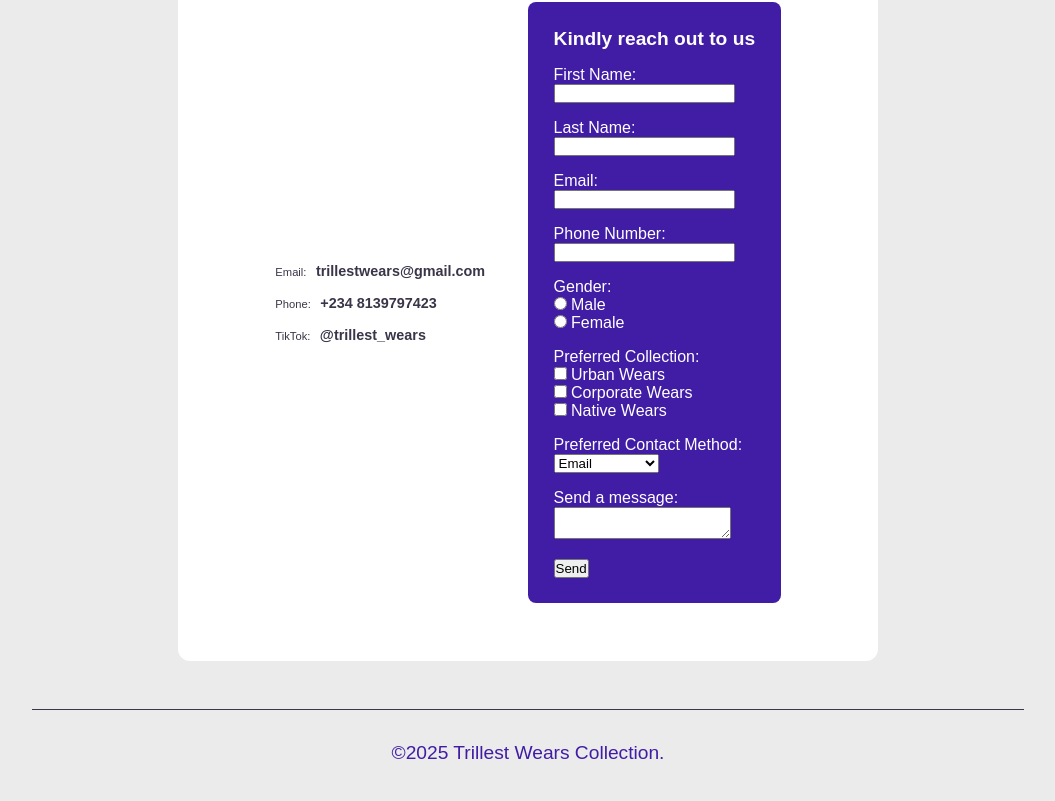
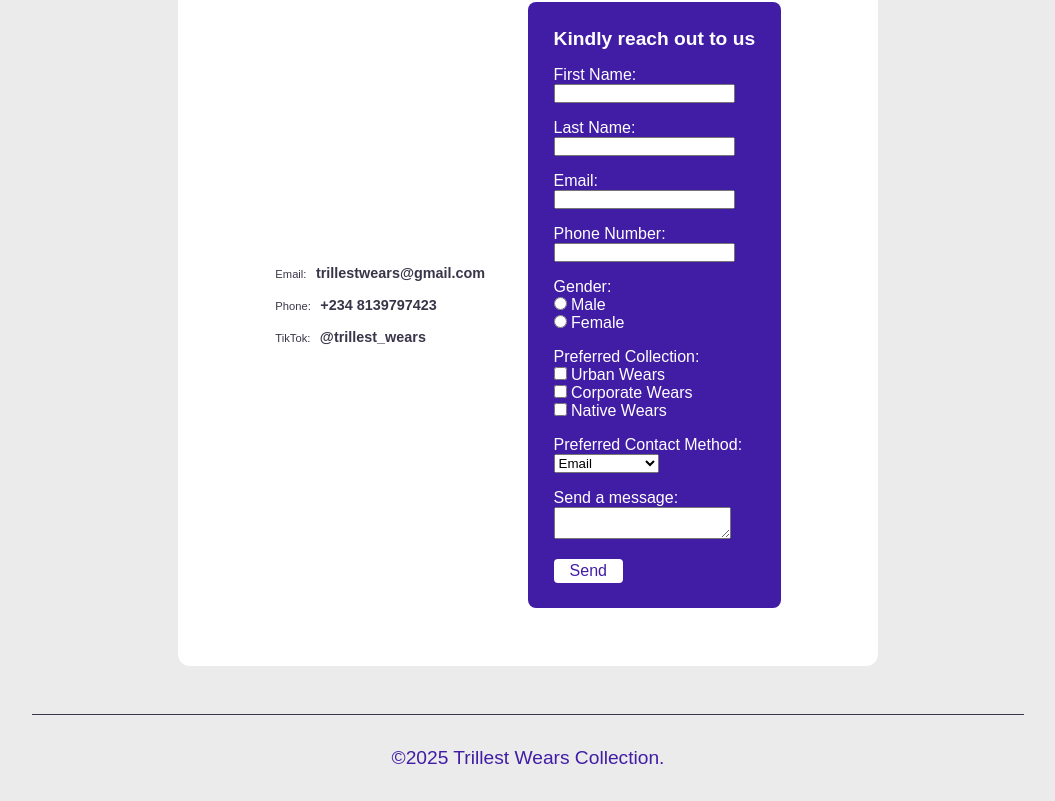
Before and after one commit to AllisonFavour/flexisaf-trillest-wears-week3, a plain HTML site: page index.html in a window 1280 px wide. Shown: the part 1759-2560 px from the top of the page, without its empty margins (112-1167 px from the left). Drawn offline with Linux system fonts and the light colour scheme.

Commit message:
code cleanup

```diff
--- a/index.html
+++ b/index.html
@@ -176,7 +176,7 @@
             <textarea name="message" id="message" required></textarea>
           </div>
 
-          <input type="submit" value="Send" />
+          <input type="submit" value="Send" class="send-btn" />
         </form>
       </section>
 
--- a/style.css
+++ b/style.css
@@ -45,13 +45,11 @@ body {
 
 .header h1 {
     font-size: 2.6rem;
-    /* color: #271d42; */
     color: #411ca5;
 }
 
 .header p {
     font-size: 0.7rem;
-    /* color: #3a3548; */
     color: #707070;
     margin-block: 0.6rem;
 }
@@ -61,24 +59,13 @@ body {
     padding: 1rem;
     padding-inline: 2rem;
     margin-block: 1.8rem;
-    /* border-block-end: 1px solid #271d42; */
 }
-
-/* .navbar > ul li {
-    display: inline-block;
-} */
-
-/* .navbar > ul li::after {
-    content: '|';
-    padding-inline-start: 0.6rem;
-} */
 
 .navbar > ul li:nth-child(2) {
     margin-block: 0.8rem;
 }
 
 .navbar > ul li a {
-    /* color: #271d42; */
     color: #411ca5;
     font-size: 1.4rem;
     font-weight: 500;
@@ -102,11 +89,6 @@ section h2 {
     margin-block-end: 1.4rem;
 }
 
-/* section p {
-    color: #3a3548; */
-    /* color: #707070;
-} */
-
 #about p {
     color: #3a3548;
     font-size: 1rem;
@@ -118,7 +100,6 @@ section h2 {
 }
 
 #collection ul li {
-    /* color: #707070; */
     color: #3a3548;
     font-size: 1rem;
     margin-block: 1rem;
@@ -140,13 +121,12 @@ section h2 {
 
 /* SECTION - CONTACT */
 #contact {
-    /* padding: 0; */
     background-color: #fff;
     color: #fff;
     text-align: center;
 }
 
-#contact .inline {
+#contact > .inline {
     display: inline-block;
     vertical-align: middle;
     margin-inline: 1.2rem;
@@ -155,12 +135,10 @@ section h2 {
 
 #contact p {
     color: #3a3548;
-    /* color: #707070; */
     font-size: 0.7rem;
     margin-block-end: 1rem;
 }
 #contact p > a {
-    /* color: #fff; */
     color: #3a3548;
     font-size: 0.9rem;
     font-weight: 700;
@@ -184,6 +162,16 @@ section h2 {
     margin-block-end: 1rem;
 }
 
+.send-btn {
+    padding: 0.2rem 1rem;
+    background-color: #fff;
+    color: #411ca5;
+    border: none;
+    border-radius: 4px;
+    font-size: 1rem;
+    cursor: pointer;
+}
+
 
 
 /* FOOTER */
@@ -195,9 +183,6 @@ footer {
 }
 
 footer > p {
-    /* color: #271d42; */
-    /* color: #707070; */
-    /* color: #3a3548; */
     color: #411ca5;
     font-size: 1.2rem;
     font-weight: 500;
```
